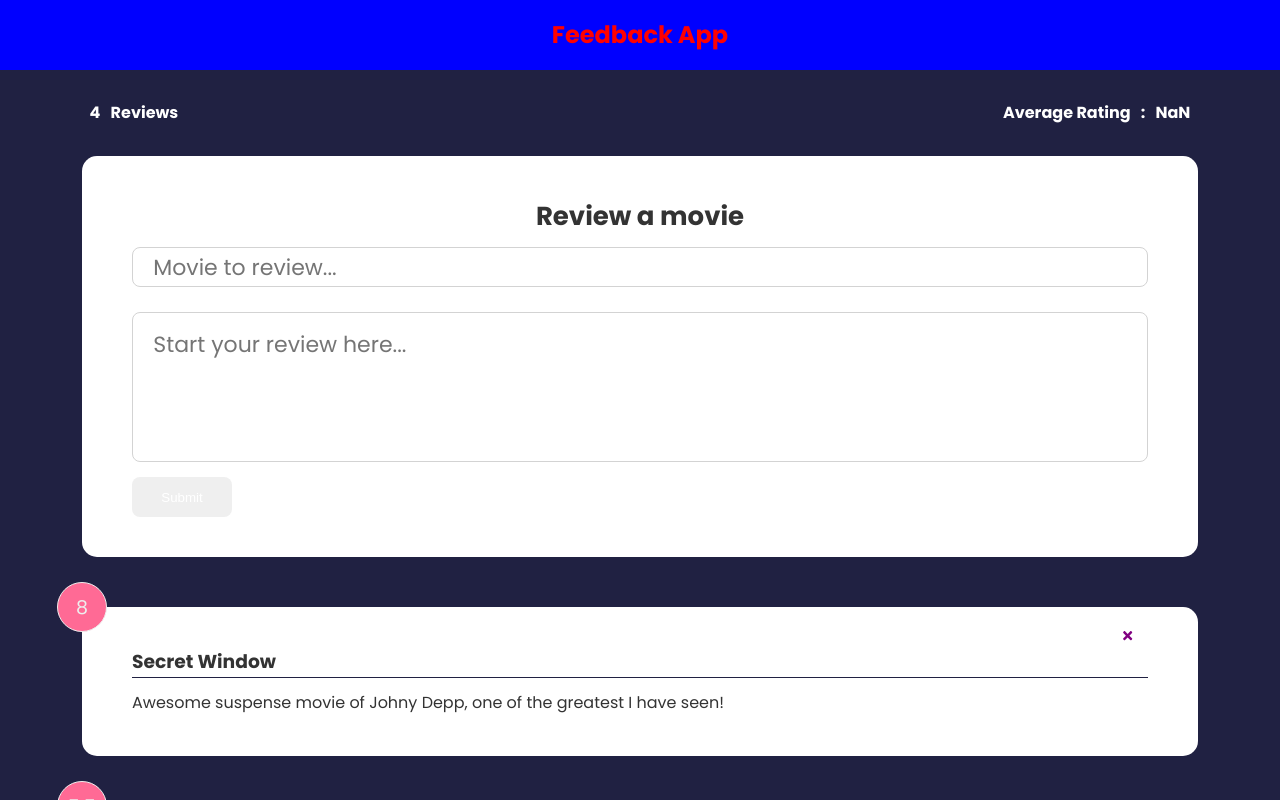
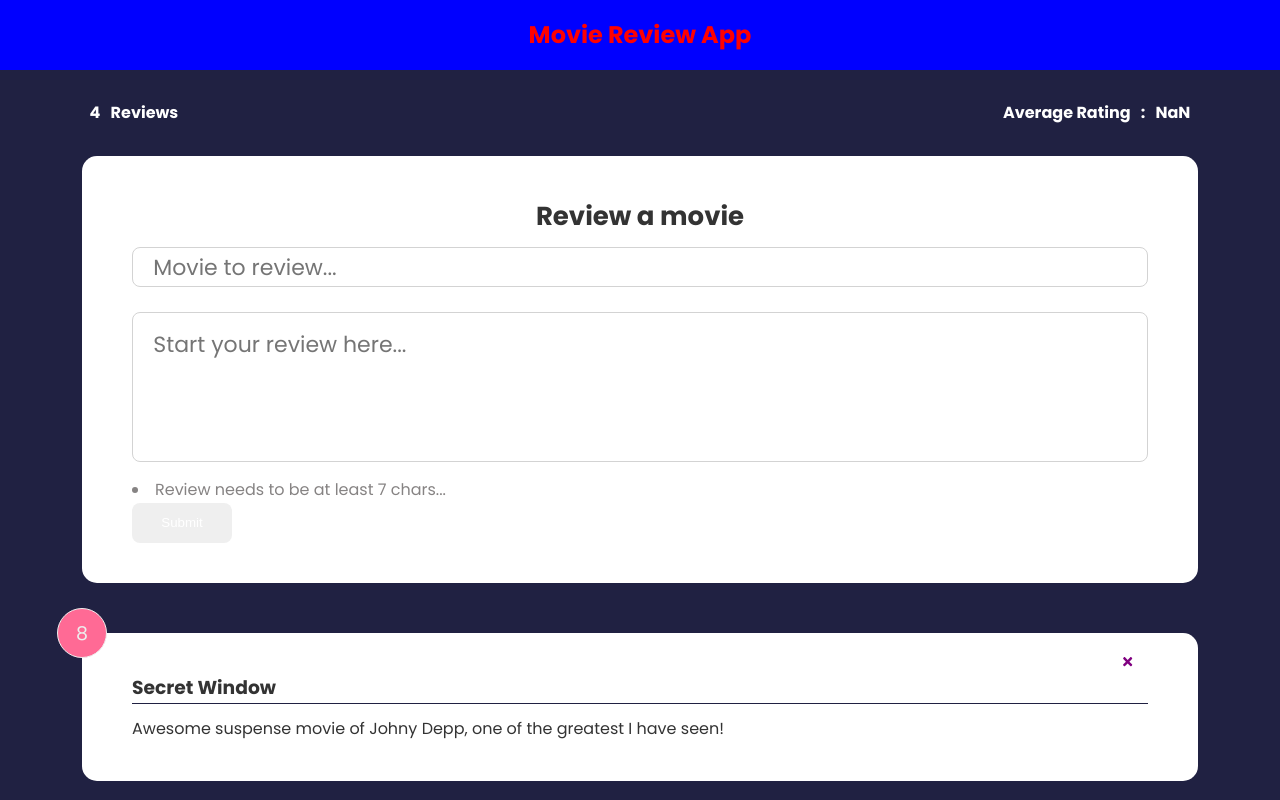
Before and after one commit to jingxia1219/feedback-app-react, a React (Create React App) app: page / in a window 1280 px wide. Both pictures are taken after typing "Sample", "Sample" into the empty fields and a click on the button "Submit". Shown: the top 800 px of the page. Built offline with nearby package versions, Linux system fonts and the light colour scheme.

Commit message:
added warning messages..

```diff
--- a/src/App.js
+++ b/src/App.js
@@ -9,11 +9,9 @@ import {useState} from 'react';
 function App(){
     const [data,setData] = useState(FeedbackData);
     function deleteHandler(id){
-        // if(window.confirm('Are you sure you want to delete?')){
             setData( prev=> {
             return prev.filter( el=> el.id !== id)
             })
-        // }
     }
     function submitHandler(review){
         setData( prev =>{
@@ -23,7 +21,7 @@ function App(){
     console.log('data:',data)
     return(
         <>
-       <Header text='Feedback App' bgColor = 'blue' textColor = 'red'/>
+       <Header text='Movie Review App' bgColor = 'blue' textColor = 'red'/>
        <FeedbackStats data={data} />
          <div className='container'>
             <FeedbackForm submitReview={submitHandler}/>
--- a/src/components/FeedbackForm.js
+++ b/src/components/FeedbackForm.js
@@ -1,36 +1,47 @@
 import Card from '../shared/Card'
+import Button from '../shared/Button'
 import {useState} from 'react'
+
 
 function FeedbackForm(props){
     const [name,setName] = useState('')
     const [review,setReview] = useState('')
     const [btnClass,setBtnClass] = useState('btn')
+    const [reviewMessage,setReviewMessage] = useState('')
+    const [nameMessage,setNameMessage] = useState('')
+
     function submitHandler(e){
         e.preventDefault();
         props.submitReview({name:name,text:review})
         setName('')
         setReview('')
     }
+
+
     function nameHandler(e){
         setName(e.target.value);
-        if(e.target.value.trim().length>2 && review.trim().length >7){
-            setBtnClass('btn-active')
+        if(e.target.value.trim().length>=2 ){
+            setNameMessage('')
+            if (review.trim().length >7){
+                setBtnClass('btn-active')
+            }
         } else {
+            setBtnClass('btn')
+            setNameMessage('please enter a name of at least 2 chars...')
+        }
+    }
+    function reviewHandler(e){
+        setReview(e.target.value)
+        if(e.target.value.trim().length>7 ){
+            setReviewMessage('')
+            if  (name.trim().length >2){
+                setBtnClass('btn-active')
+            }
+        } else {
+            setReviewMessage('Review needs to be at least 7 chars...')
             setBtnClass('btn')
         }
     }
-    // console.log(btnClass)
-    function reviewHandler(e){
-        setReview(e.target.value)
-        if(e.target.value.trim().length>7 && name.trim().length >2){
-            // console.log('review handler btn',btnClass)
-            setBtnClass('btn-active')
-        } else {
-            setBtnClass('btn')
-        }
-        // console.log('review',review)
-    }
-    // console.log('btn calss name',btnClass)
     return(
         <Card>
             <form>
@@ -42,8 +53,10 @@ function FeedbackForm(props){
                 <div className='input-group'>
                     <input value={name} onChange={nameHandler}  className='input-name' type='text' placeholder='Movie to review...'></input>
                     <textarea value={review} onChange={reviewHandler} className='input-review' type='text' placeholder='Start your review here...'></textarea>
+                    {reviewMessage && <li className='message'>{reviewMessage}</li>}
+                    {nameMessage && <li className='message'>{nameMessage}</li>}
                 </div>
-                <button className={btnClass} onClick={submitHandler} type='submit'>Submit</button>
+                <Button btnClass={btnClass} clickHandler={submitHandler} type='submit'>Submit</Button>
             </form>
         </Card>
     )
--- a/src/index.css
+++ b/src/index.css
@@ -139,3 +139,8 @@ button:hover{
 .btn-active{
     background-color: #202142;
 }
+
+.message{
+    /* text-align: center; */
+    color: rgb(134, 131, 131);
+}
--- /dev/null
+++ b/src/shared/Button.js
@@ -0,0 +1,9 @@
+function Button({btnClass,clickHandler,type,children}){
+    return (
+        <>
+        <button className={btnClass} onClick={clickHandler} type={type}>{children}</button>
+        </>
+    )
+}
+
+export default Button;
```
